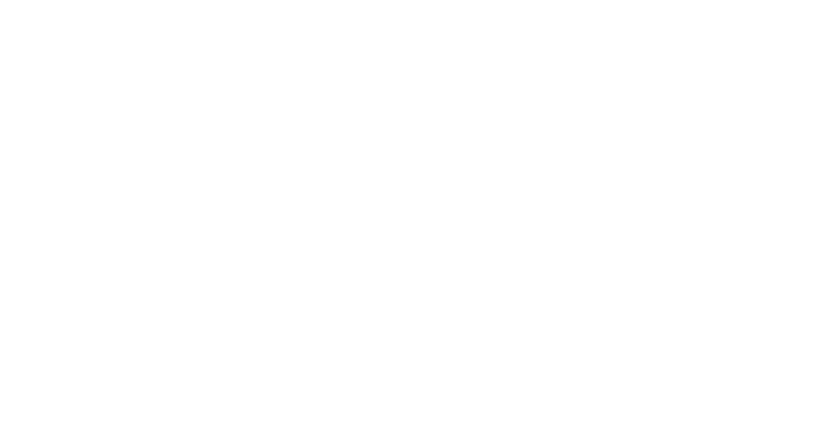
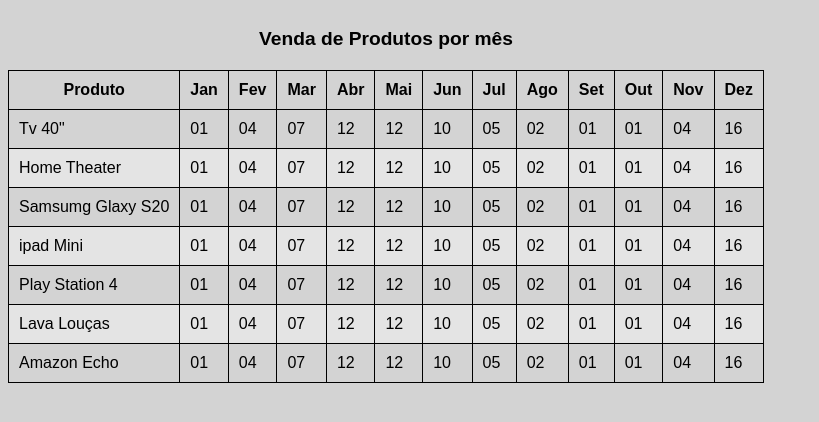
Before and after one commit to samueldossantos1/html-css, a plain HTML site: page Exercicios/ex.024/pagina001.html in a window 1280 px wide. Shown: the whole page, without its empty margins (0-819 px from the left). Drawn offline with Linux system fonts and the light colour scheme.

Commit message:
Atualizei ex.24 sobre iframes

```diff
--- a/Exercicios/ex.024/pagina001.html
+++ b/Exercicios/ex.024/pagina001.html
@@ -3,9 +3,160 @@
 <head>
     <meta charset="UTF-8">
     <meta name="viewport" content="width=device-width, initial-scale=1.0">
-    <title>Document</title>
+    <title>Site de teste</title>
+    <style>
+        body {
+            font-family: Arial, Helvetica, sans-serif;
+            background-color: lightgray;
+        }
+
+        table {
+            border-collapse: collapse;
+        }
+
+        caption {
+            font-size: 1.2em;
+            font-weight: bold;
+            padding: 20px;
+        }
+
+        td, th {
+            border: 1px solid black;
+            padding: 10px;
+        }
+
+        tr:nth-child(2n) {
+            background-color: rgb(228, 228, 228);
+        }
+    </style>
 </head>
 <body>
-
+    <table>
+        <caption>Venda de Produtos por mês</caption>
+        <thead>
+            <tr>
+                <th>Produto</th>
+                <th>Jan</th>
+                <th>Fev</th>
+                <th>Mar</th>
+                <th>Abr</th>
+                <th>Mai</th>
+                <th>Jun</th>
+                <th>Jul</th>
+                <th>Ago</th>
+                <th>Set</th>
+                <th>Out</th>
+                <th>Nov</th>
+                <th>Dez</th>
+            </tr>
+        </thead>
+        <tbody>
+            <tr>
+                <td>Tv 40"</td>
+                <td>01</td>
+                <td>04</td>
+                <td>07</td>
+                <td>12</td>
+                <td>12</td>
+                <td>10</td>
+                <td>05</td>
+                <td>02</td>
+                <td>01</td>
+                <td>01</td>
+                <td>04</td>
+                <td>16</td>
+            </tr>
+            <tr>
+                <td>Home Theater</td>
+                <td>01</td>
+                <td>04</td>
+                <td>07</td>
+                <td>12</td>
+                <td>12</td>
+                <td>10</td>
+                <td>05</td>
+                <td>02</td>
+                <td>01</td>
+                <td>01</td>
+                <td>04</td>
+                <td>16</td>
+            </tr>
+            <tr>
+                <td>Samsumg Glaxy S20</td>
+                <td>01</td>
+                <td>04</td>
+                <td>07</td>
+                <td>12</td>
+                <td>12</td>
+                <td>10</td>
+                <td>05</td>
+                <td>02</td>
+                <td>01</td>
+                <td>01</td>
+                <td>04</td>
+                <td>16</td>
+            </tr>
+            <tr>
+                <td>ipad Mini</td>
+                <td>01</td>
+                <td>04</td>
+                <td>07</td>
+                <td>12</td>
+                <td>12</td>
+                <td>10</td>
+                <td>05</td>
+                <td>02</td>
+                <td>01</td>
+                <td>01</td>
+                <td>04</td>
+                <td>16</td>
+            </tr>
+            <tr>
+                <td>Play Station 4</td>
+                <td>01</td>
+                <td>04</td>
+                <td>07</td>
+                <td>12</td>
+                <td>12</td>
+                <td>10</td>
+                <td>05</td>
+                <td>02</td>
+                <td>01</td>
+                <td>01</td>
+                <td>04</td>
+                <td>16</td>
+            </tr>
+            <tr>
+                <td>Lava Louças</td>
+                <td>01</td>
+                <td>04</td>
+                <td>07</td>
+                <td>12</td>
+                <td>12</td>
+                <td>10</td>
+                <td>05</td>
+                <td>02</td>
+                <td>01</td>
+                <td>01</td>
+                <td>04</td>
+                <td>16</td>
+            </tr>
+            <tr>
+                <td>Amazon Echo</td>
+                <td>01</td>
+                <td>04</td>
+                <td>07</td>
+                <td>12</td>
+                <td>12</td>
+                <td>10</td>
+                <td>05</td>
+                <td>02</td>
+                <td>01</td>
+                <td>01</td>
+                <td>04</td>
+                <td>16</td>
+            </tr>
+        </tbody>
+    </table>
 </body>
 </html>
```
Also changed, not shown: Exercicios/ex.024/iframe002.html (+13 -0 lines).
